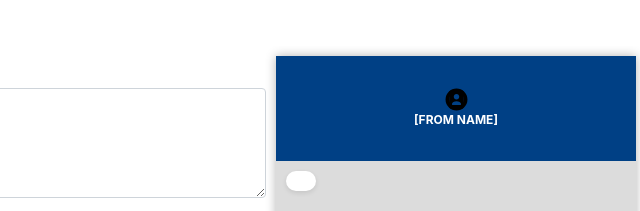
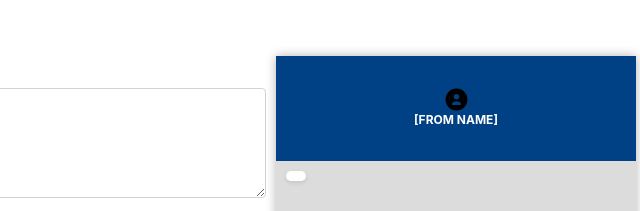
Before and after one commit to Nandakumar1418/activity, a website: page public/index.html in a window 1280 px wide. Shown: the top 211 px of the page, 634-1274 px from the left. Drawn offline with nearby package versions, Linux system fonts and the light colour scheme.

Commit message:
Update index.html

```diff
--- a/public/index.html
+++ b/public/index.html
@@ -119,7 +119,7 @@ font-size: 12px;
         #messagePreview {
             background-color: #fff;
             border-radius: 15px;
-            padding: 10px 15px;
+            padding: 5px 10px;
             box-shadow: 0 2px 5px rgba(0, 0, 0, 0.1);
             max-width: 100%;
             word-wrap: break-word;
@@ -127,6 +127,7 @@ font-size: 12px;
             margin-bottom: 10px;
             position: relative;
 font-size: 10px;
+font-weight: 600;
             white-space: pre-wrap; /* Preserve whitespace and line breaks */
         }
 /*         #messagePreview::before {
```
